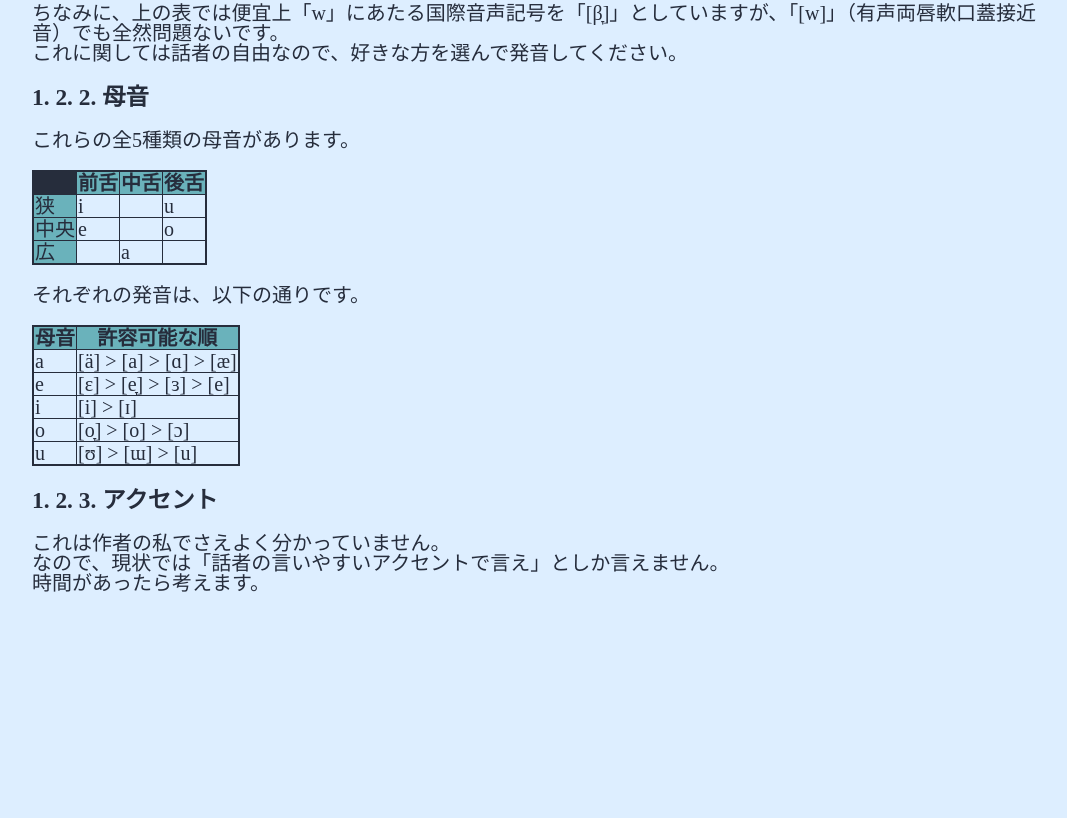
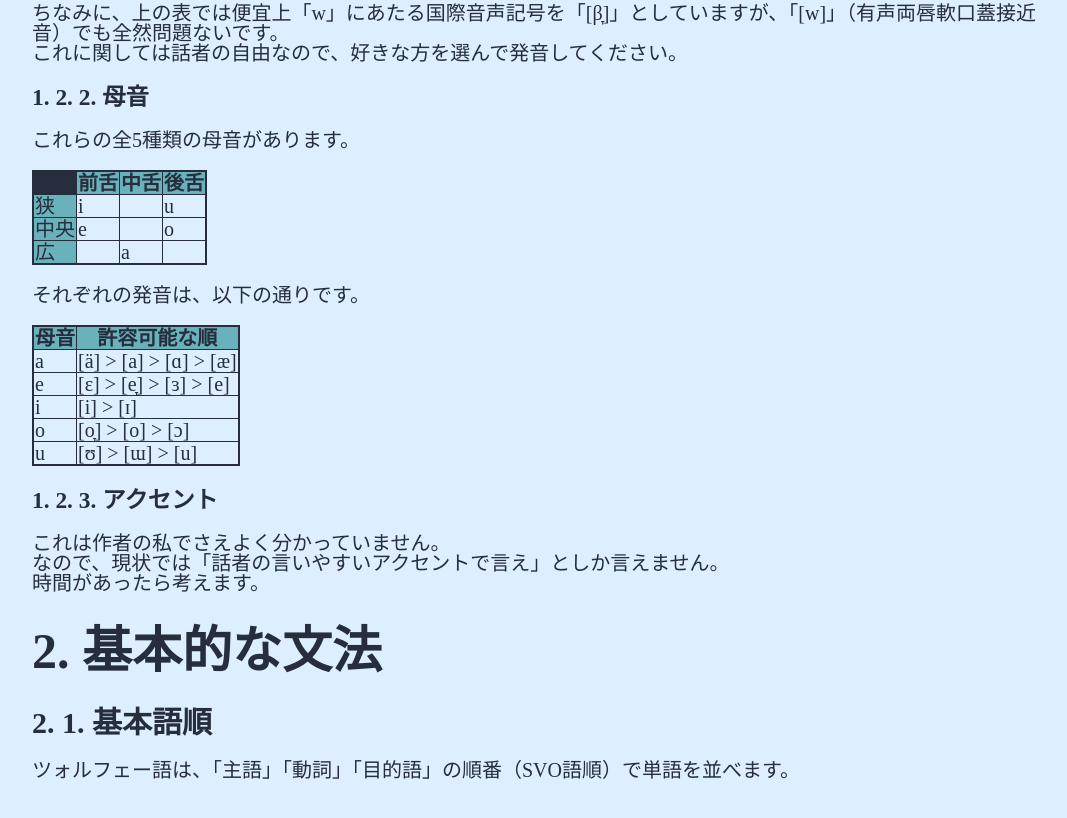
Before and after one commit to HAKUxNA/HAKUxNA.github.io, a plain HTML site: page Fol_xolfe/grammar.html in a window 1280 px wide. Shown: the part 1491-2309 px from the top of the page, without its empty margins (96-1163 px from the left). Before the commit the page ends 2148 px from the top, so only its background shows below. Drawn offline with Linux system fonts and the light colour scheme.

Commit message:
VSCodeからのコミット

```diff
--- a/Fol_xolfe/grammar.html
+++ b/Fol_xolfe/grammar.html
@@ -14,16 +14,12 @@
 <body>
     <div class = "body-margin">
         <h1>0. はじめに</h1>
-
         <h2>0. 1. 概要</h2>
-
         <p>
         ここは、私はくメなが創作している人工言語「ツォルフェー語」の文法をまとめたもの（仮）です。<br>
         現在、このページは作成中です。もうちょっと待っててね。
         </p>
-
         <h2>0. 2. 目次</h2>
-
         <p>
             0. はじめに<br>
             ┣0. 1. 概要<br>
@@ -38,39 +34,27 @@
             &nbsp;&nbsp;&nbsp;&nbsp;┣1. 2. 2. 母音<br>
             &nbsp;&nbsp;&nbsp;&nbsp;┗1. 2. 3. アクセント
         </p>
-
         <h1>1. 文字と発音</h1>
-
             <h2>1. 1. 文字</h2>
-
                 <h3>1. 1. 1. ツォルフェー文字</h3>
-
                     <p>
                         ツォルフェー語は、「ツォルフェー文字」という独自の文字を持っています。<br>
                         ですが、ツォルフェー文字が個人で創作された文字であるが故に、インターネット上での入力などには向いていません。<br>
                         なので、ツォルフェー語の文を記すときは、既存の文字体系であるアルファベットに転写したものを用いることが大半です。<br>
                         以下に、ツォルフェー文字と、併せて転写後の文字を示します。<br>
                     </p>
-
                     <div class = "wip">WIP （work in progressの意）</div>
-
                 <h3>1. 1. 2. 約物</h3>
-
                     <p>
                         以下に、ツォルフェー文字と、併せて転写後の文字を示します。<br>
                         （約物とは、「？」や「！」などの読まれない文字のことです。）
                     </p>
-
                     <div class="wip">WIP （work in progressの意）</div>
-
             <h2>1. 2. 発音</h2>
-
                 <h3>1. 2. 1. 子音</h3>
-
                 <p>
                     これらの全18種類の子音があります。
                 </p>
-
                 <table border = "1">
                     <tr>
                         <th class = "table-upperleft"></th>
@@ -136,18 +120,14 @@
                         <td></td>
                     </tr>
                 </table>
-
                 <p>
                     ちなみに、上の表では便宜上「w」にあたる国際音声記号を「[β̞]」としていますが、「[w]」（有声両唇軟口蓋接近音）でも全然問題ないです。<br>
                     これに関しては話者の自由なので、好きな方を選んで発音してください。
                 </p>
-
                 <h3>1. 2. 2. 母音</h3>
-
                 <p>
                     これらの全5種類の母音があります。
                 </p>
-
                 <table border = "1">
                     <tr>
                         <th class = "table-upperleft"></th>
@@ -174,11 +154,9 @@
                         <td></td>
                     </tr>
                 </table>
-
                 <p>
                     それぞれの発音は、以下の通りです。
                 </p>
-
                 <table border = "1">
                     <tr>
                         <th class = "table-color">母音</th>
@@ -205,14 +183,17 @@
                         <td>[ʊ] > [ɯ] > [u]</td>
                     </tr>
                 </table>
-
                 <h3>1. 2. 3. アクセント</h3>
-
                 <p>
                     これは作者の私でさえよく分かっていません。<br>
                     なので、現状では「話者の言いやすいアクセントで言え」としか言えません。<br>
                     時間があったら考えます。
                 </p>
+            <h1>2. 基本的な文法</h1>
+                <h2>2. 1. 基本語順</h2>
+                <p>
+                    ツォルフェー語は、「主語」「動詞」「目的語」の順番（SVO語順）で単語を並べます。<br>
+                </p>
         </div>
 </body>
 </html>
```
